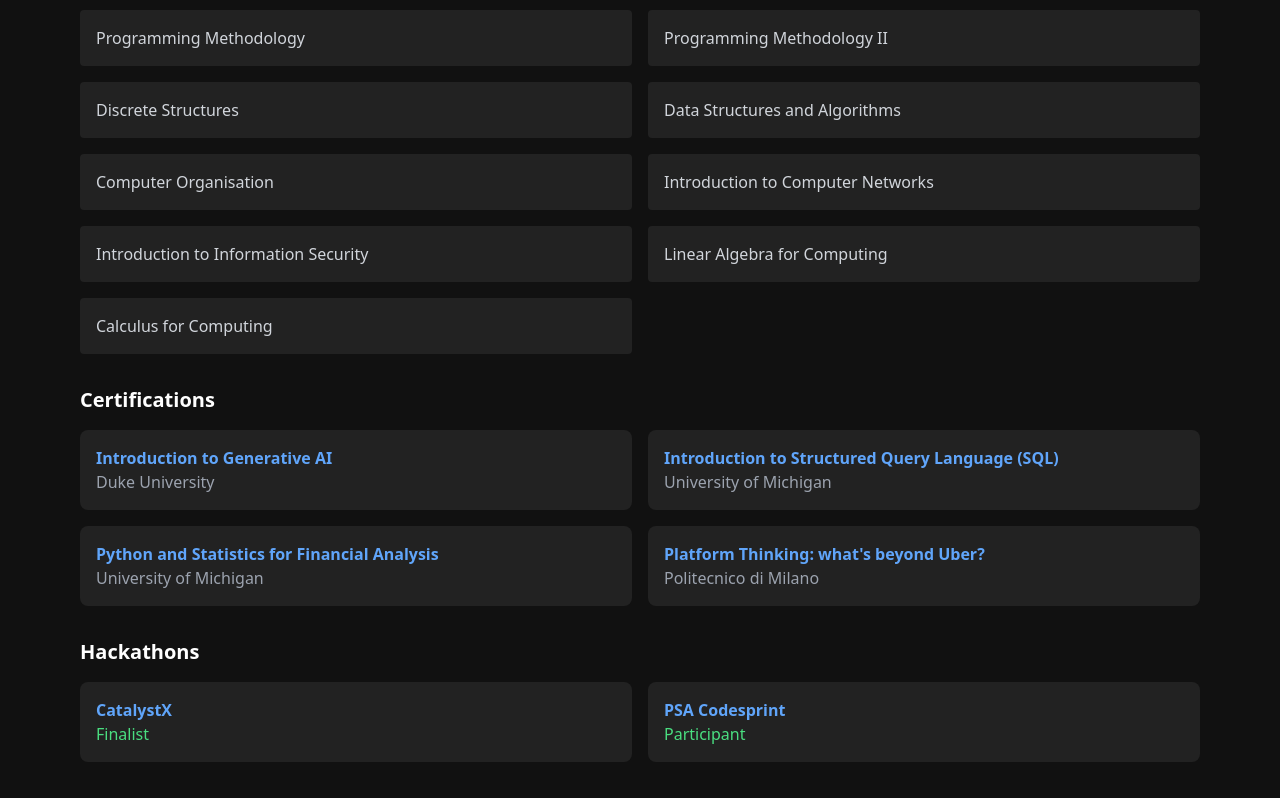
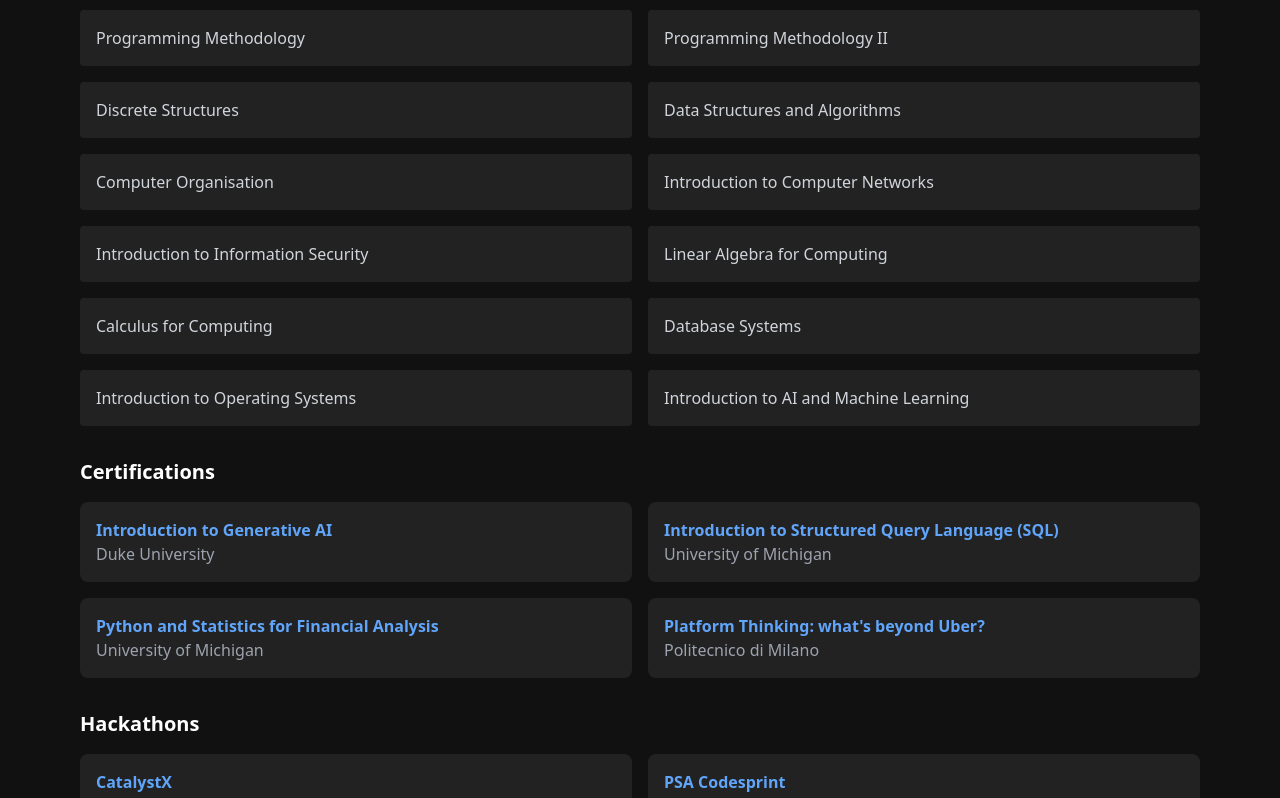
Before and after one commit to darrny/DarrnyPortfolio, a React (Vite) app: page / in a window 1280 px wide. Shown: the part 4964-5762 px from the top of the page. Built offline with nearby package versions, Linux system fonts and the light colour scheme.

Commit message:
Updated coursework

```diff
--- a/src/components/Portfolio.jsx
+++ b/src/components/Portfolio.jsx
@@ -564,7 +564,19 @@
                                 {
                                     name: "Calculus for Computing",
                                     url: "https://nusmods.com/courses/MA1521/calculus-for-computing"
-                                }
+                                },
+                                {
+                                    name: "Database Systems",
+                                    url: "https://nusmods.com/courses/CS2102/database-systems"
+                                },
+                                {
+                                    name: "Introduction to Operating Systems",
+                                    url: "https://nusmods.com/courses/CS2106/introduction-to-operating-systems"
+                                },
+                                {
+                                    name: "Introduction to AI and Machine Learning",
+                                    url: "https://nusmods.com/courses/CS2109S/introduction-to-ai-and-machine-learning"
+                                },
                             ].map((course, index) => (
                                 <motion.a
                                     key={index}
```
